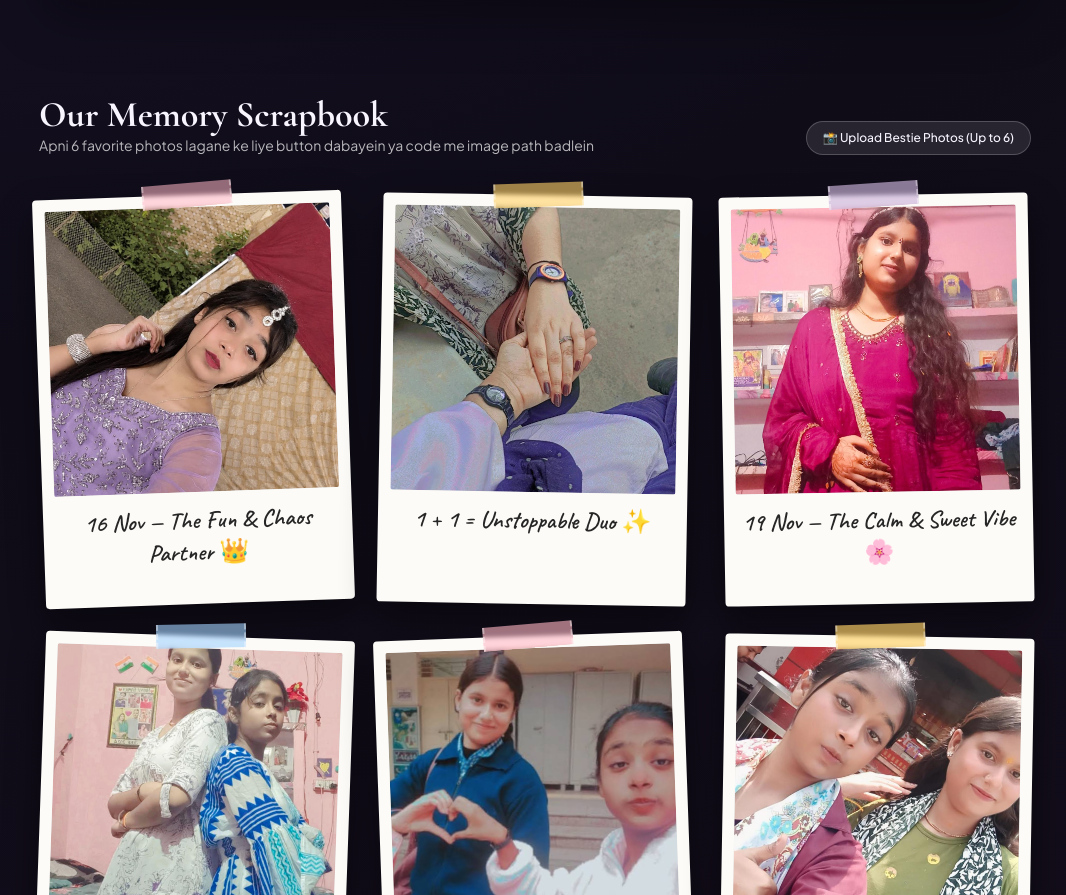
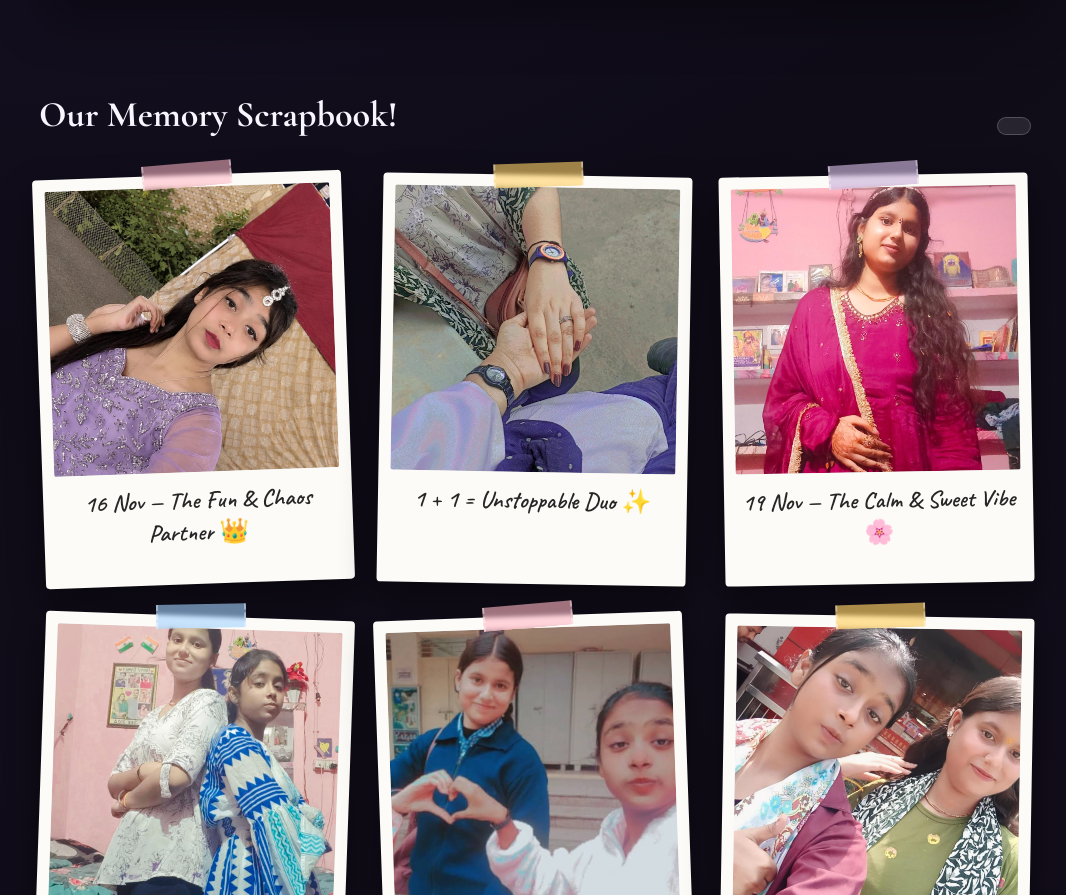
Before and after one commit to dollyvermaonline-eng/birthday-gift, a plain HTML site: page index.html in a window 1280 px wide. Shown: the part 1300-2195 px from the top of the page, without its empty margins (105-1171 px from the left). Drawn offline with nearby package versions, Linux system fonts and the light colour scheme; a web font is replaced by a local one.

Commit message:
Update index.html

```diff
--- a/index.html
+++ b/index.html
@@ -290,11 +290,11 @@
    <section class="space-y-8">
       <div class="flex flex-col sm:flex-row sm:items-end justify-between gap-4">
         <div>
-          <h2 class="font-serif-display text-3xl sm:text-4xl font-bold">Our Memory Scrapbook</h2>
-          <p class="text-sm text-white/70">Apni 6 favorite photos lagane ke liye button dabayein ya code me image path badlein</p>
+          <h2 class="font-serif-display text-3xl sm:text-4xl font-bold">Our Memory Scrapbook!</h2>
+
         </div>
         <label class="inline-flex items-center gap-2 px-4 py-2 rounded-full bg-white/10 hover:bg-white/15 border border-white/20 text-xs font-medium cursor-pointer transition w-fit">
-          📸 Upload Bestie Photos (Up to 6)
+
           <input type="file" accept="image/*" multiple onchange="loadCustomPhotos(event)" class="hidden" />
         </label>
       </div>
```
